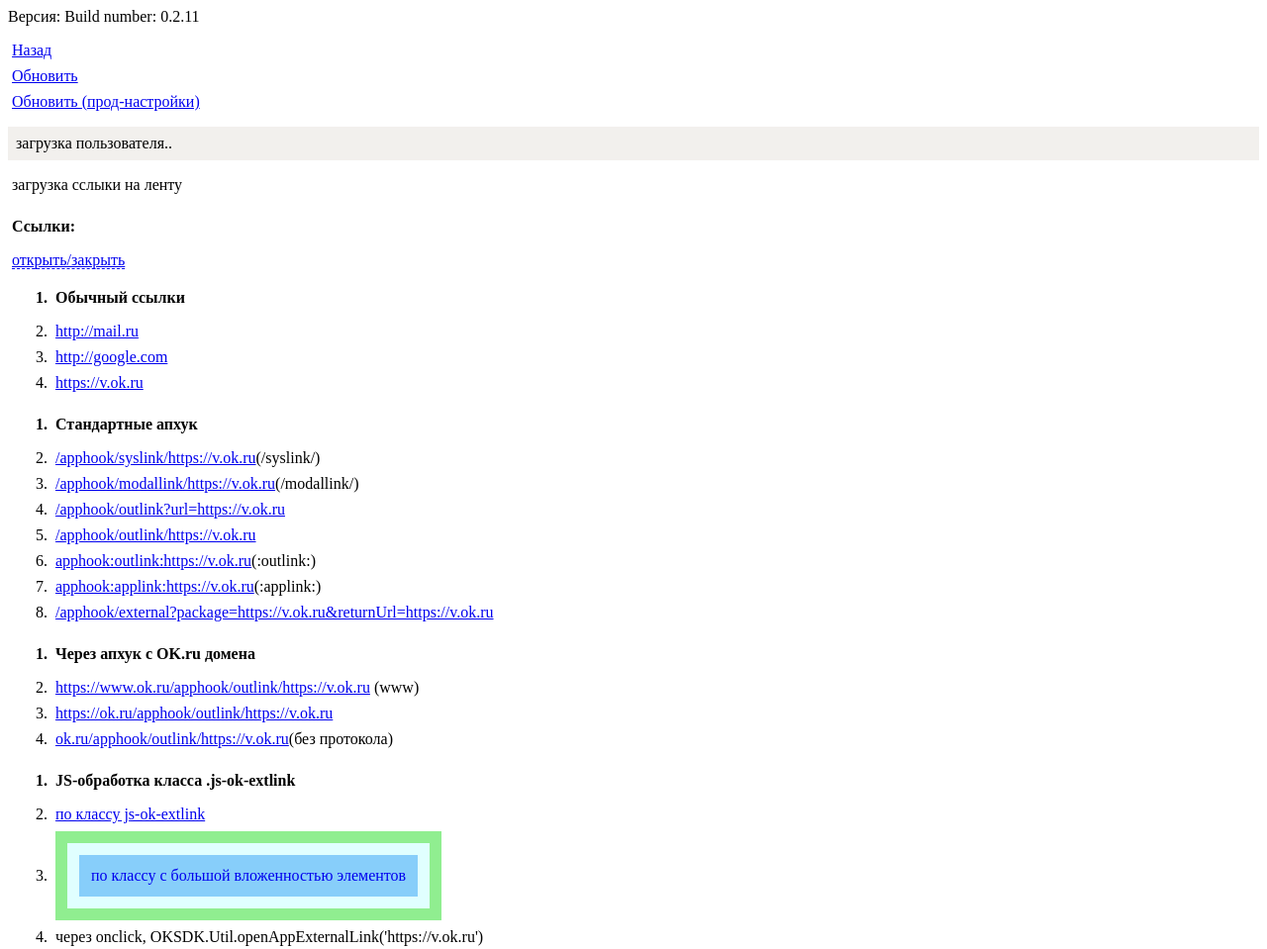
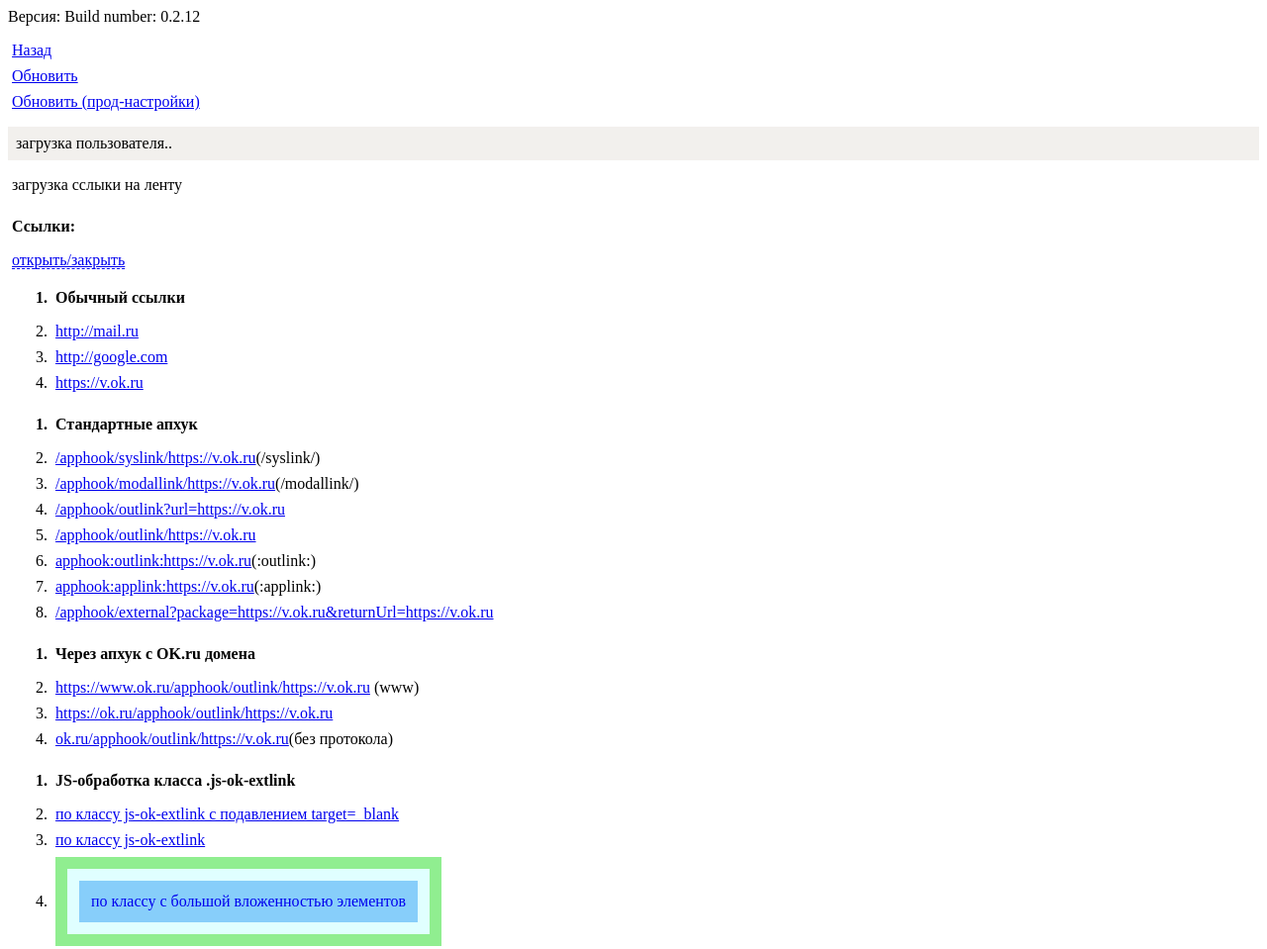
Before and after one commit to Leikam/ok-applications, a plain HTML site: page test-app/index.html in a window 1280 px wide. Shown: the top 959 px of the page at 99% size. Drawn offline with Linux system fonts and the light colour scheme; a script that the page names is missing.

Commit message:
More stable link handling;

```diff
--- a/test-app/index.html
+++ b/test-app/index.html
@@ -15,7 +15,7 @@
 </head>
 <body>
 
-<div>Версия: <span><script>document.write('Build number: 0.2.11');</script></span></div>
+<div>Версия: <span><script>document.write('Build number: 0.2.12');</script></span></div>
 
 <ul class="list">
     <li><a href="/ok-applications">Назад</a></li>
@@ -67,9 +67,10 @@
             </ol>
             <ol>
                 <li class="list_topic">JS-обработка класса .js-ok-extlink</li>
-                <li><a class="js-ok-extlink" href="https://v.ok.ru" target="_blank">по классу js-ok-extlink</a></li>
+                <li><a class="js-ok-extlink" href="https://v.ok.ru" target="_blank">по классу js-ok-extlink c подавлением target=_blank</a></li>
+                <li><a class="js-ok-extlink" href="https://v.ok.ru">по классу js-ok-extlink</a></li>
                 <li>
-                    <a class="js-ok-extlink" href="https://v.ok.ru" target="_blank">
+                    <a class="js-ok-extlink" href="https://v.ok.ru">
                         <span class="inner-link-decor-1">
                             <span class="inner-link-decor-2">
                                 <span class="inner-link-decor-3">
```
